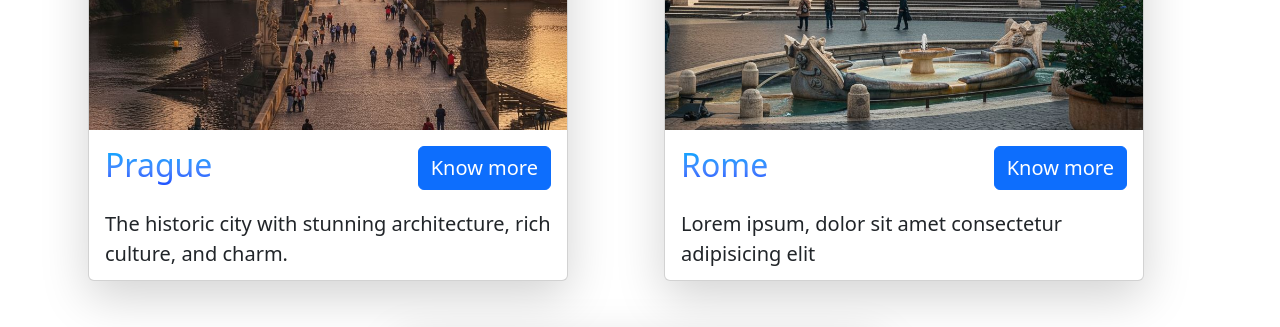
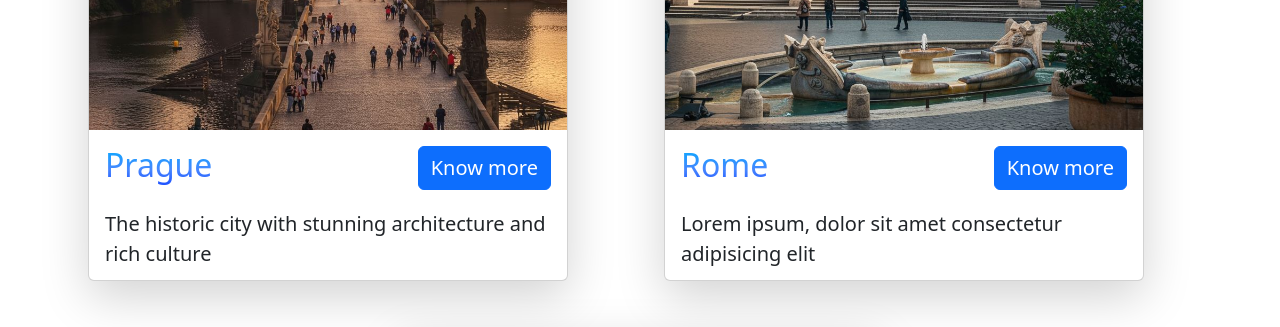
Before and after one commit to khaleddelhafez/project-3, a plain HTML site: page index.html in a window 1280 px wide. Shown: the part 4240-4567 px from the top of the page. Drawn offline with nearby package versions, Linux system fonts and the light colour scheme; files whose address does not match are found by name; a web font is replaced by a local one.

Commit message:
Add files via upload

```diff
--- a/index.html
+++ b/index.html
@@ -241,10 +241,10 @@
             <div class="after position-absolute start-0 z-0 h-100  rounded-end-1 rounded-start"></div>
             <div class="after position-absolute end-0 z-0 h-100 rounded-end"></div>
             <img draggable="false" src="images/image_fx_ (17).jpg" alt="card image" class="card-img-top h-75 object-fit-cover">
-            <div class="card-body z-1">
+            <div class="card-body z-1 mb-5">
               <h2 class="d-inline-block mt-1 mt-md-0 mb-md-3 card-title pb-2 ">Prague</h2>
               <button class="btn btn-primary float-end  fs-5">Know more</button>
-              <p class="fs-5 fw-medium card-text">The historic city with stunning architecture, rich culture, and charm.</p>
+              <p class="fs-5 fw-medium card-text">The historic city with stunning architecture and rich culture</p>
             </div>
           </div> <!-- card -->
           <div class="card p-0 mx-5 shadow-lg col-lg-4 col-12 col-md-6  position-relative">
```
